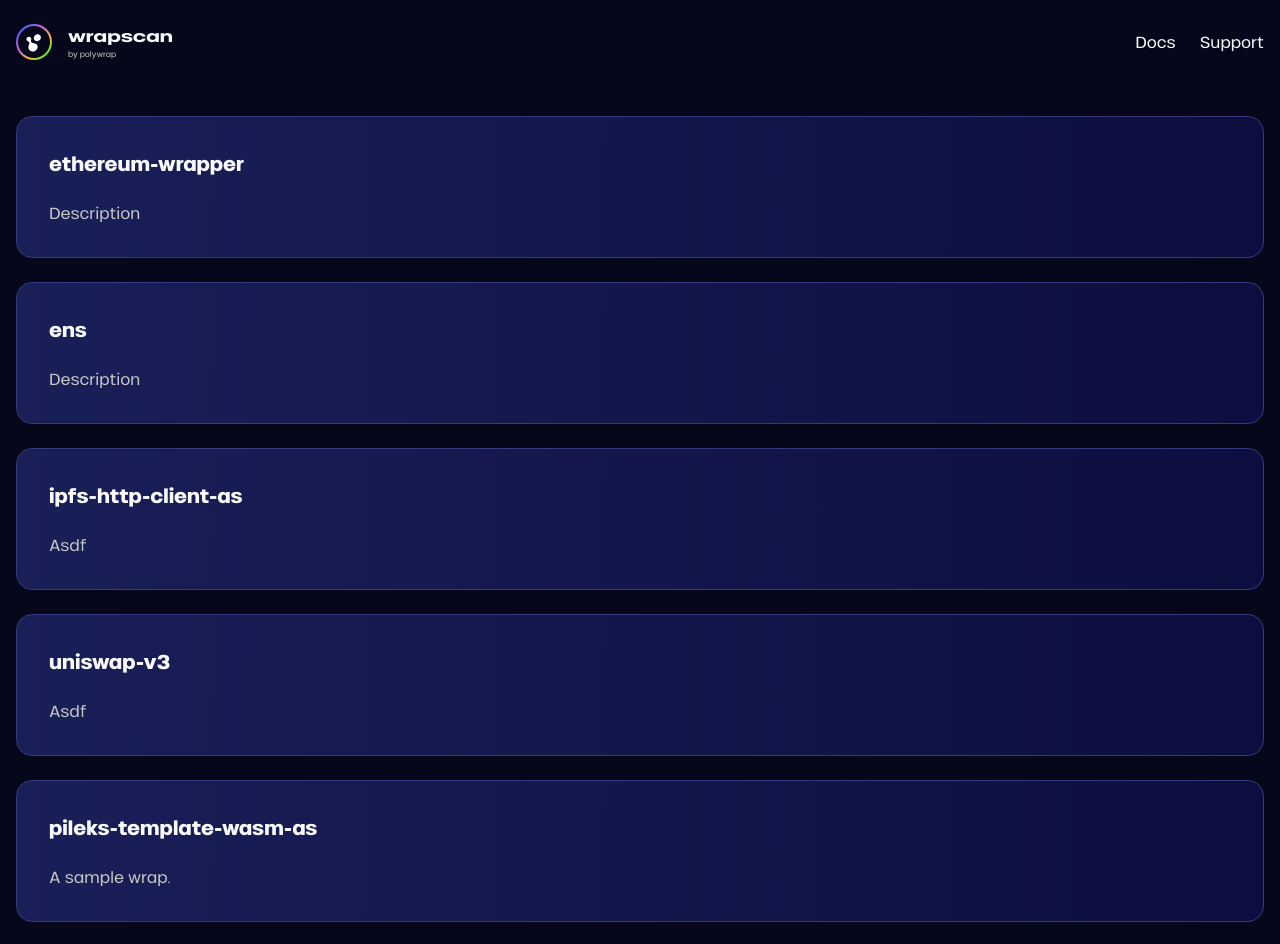
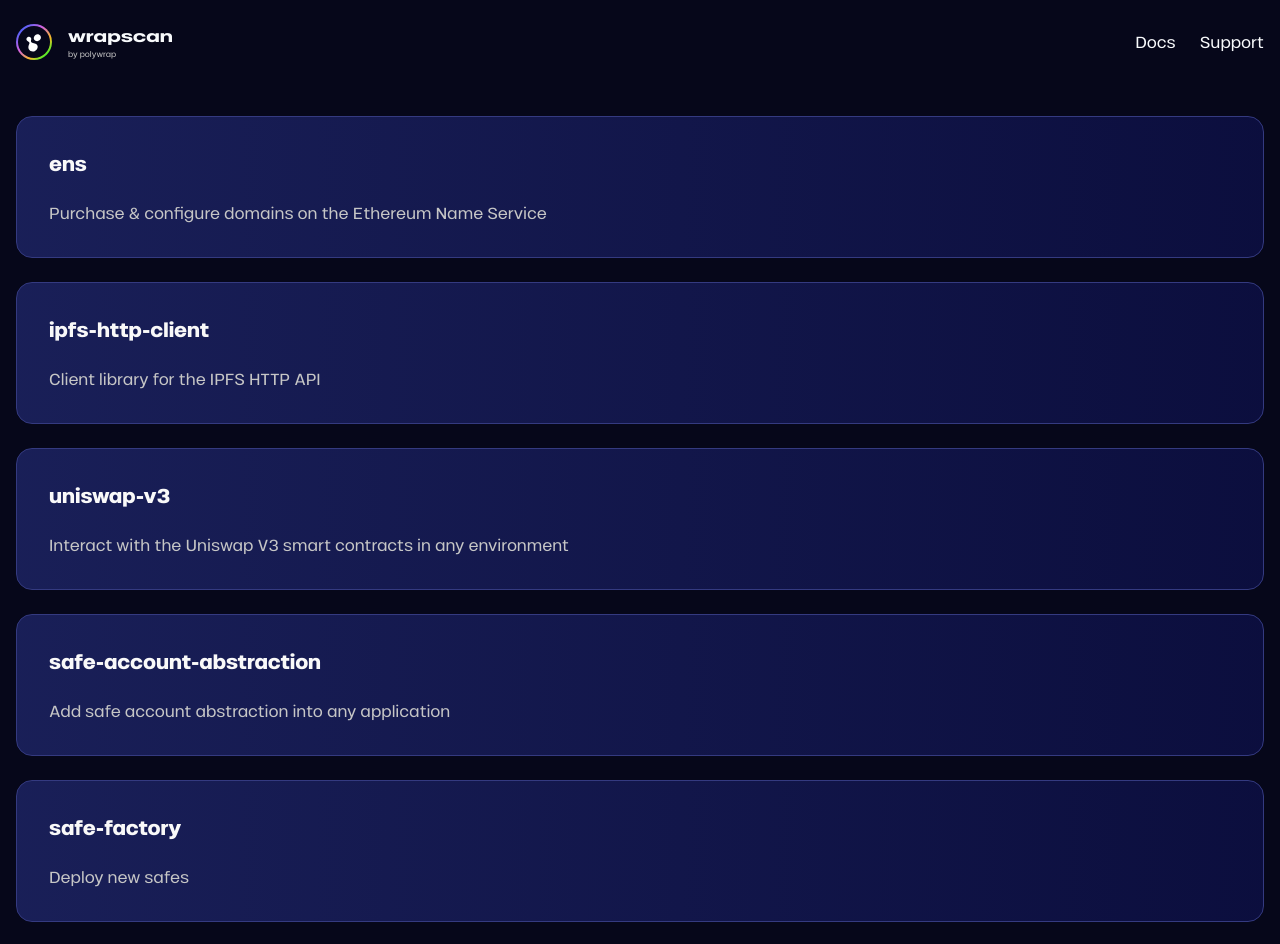
Before and after one commit to polywrap/wrapscan-ui, a Next.js app: page / in a window 1280 px wide. Shown: the top 944 px of the page. Built offline with nearby package versions, Linux system fonts and the light colour scheme.

Commit message:
Update wrap descriptions

```diff
--- a/src/app/wraps.ts
+++ b/src/app/wraps.ts
@@ -7,28 +7,33 @@
 
 export const wraps: WrapHomepageItem[] = [
   {
-    name: "ethereum-wrapper",
-    description: "Description",
-    uri: "ipfs/QmS4Z679ZE8WwZSoYB8w9gDSERHAoWG1fX94oqdWpfpDq3",
+    name: "ens",
+    description: "Purchase & configure domains on the Ethereum Name Service",
+    uri: "ipfs/QmaWeZ4yf7hDnRN7Ri3o8iQMrQLxXM2asWJci3emmLXtwM",
   },
   {
-    name: "ens",
-    description: "Description",
-    uri: "ipfs/QmWG8NJnvGMCosxaUWuRna33MSDR331rByGTdy4EDsVjNL",
-  },
-  {
-    name: "ipfs-http-client-as",
-    description: "Asdf",
-    uri: "ipfs/QmWC71YkXywceZVqwrDQ6BVYuu2FNnSVReQdp925EkMPqu",
+    name: "ipfs-http-client",
+    description: "Client library for the IPFS HTTP API",
+    uri: "ipfs/QmRiHpjJSqrE9ShiYLvqgE971tzvUR1Hfkehdk8UvHXELm",
   },
   {
     name: "uniswap-v3",
-    description: "Asdf",
-    uri: "ipfs/QmbAgd4ccxYcbPCeDBb67SFybMZiNKQdCt32EzCEi5euh3",
+    description: "Interact with the Uniswap V3 smart contracts in any environment",
+    uri: "ipfs/QmVmQ5v7EU6YxyWvoGjwpZ81Mo2cq1C5b17d5DFj4RL8Z2",
   },
   {
-    name: "pileks-template-wasm-as",
-    description: "A sample wrap.",
-    uri: "ipfs/QmYvoAzYYLbLeD1JRuBVJ75xGs7DcY1R1eTmbVFHgoL4su",
+    name: "safe-account-abstraction",
+    description: "Add safe account abstraction into any application",
+    uri: "ipfs/QmNVzGPg6ztrtn2o1J7ELLu43oBJDguiMzRMuRF6y7QcFy",
+  },
+  {
+    name: "safe-factory",
+    description: "Deploy new safes",
+    uri: "ipfs/QmSSPrGAGTDoMn9QTH4FjcoSGMHVmiUmpRRVnuhUpbgjNa",
+  },
+  {
+    name: "safe-manager",
+    description: "Interact with safes",
+    uri: "ipfs/QmaxuS9NtBX46EdAn4Vk2eAxZUhi8nA8N9czBhMPLtCxAe",
   },
 ];
```
